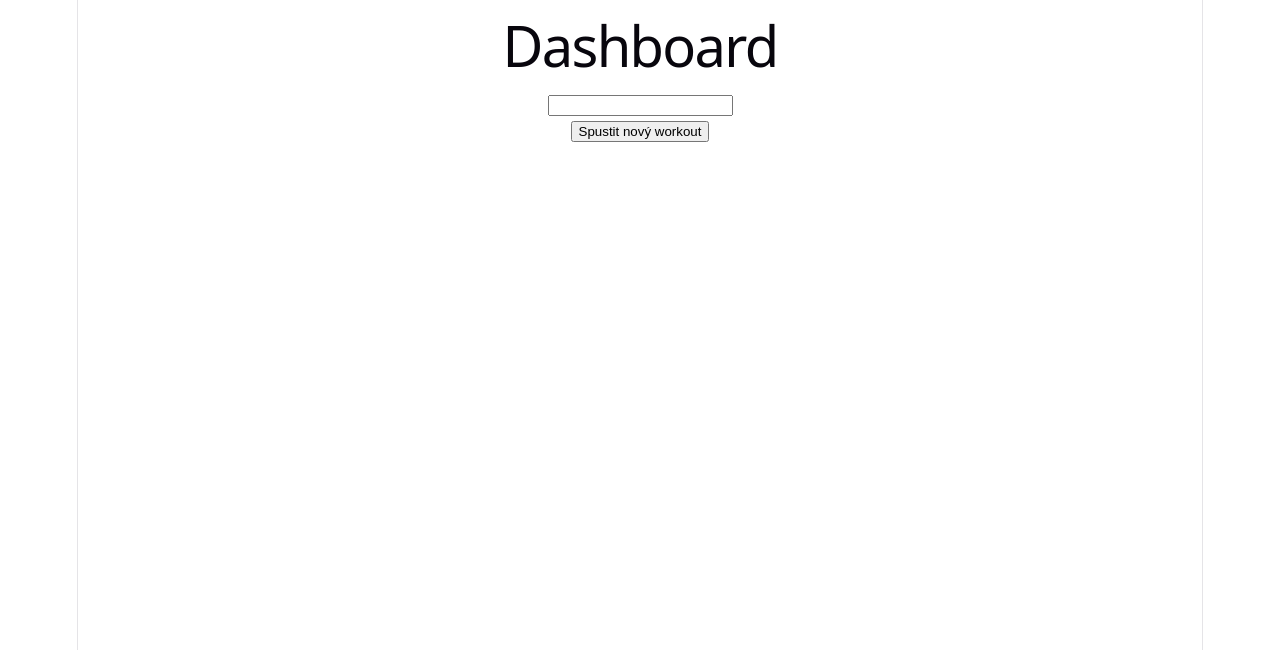
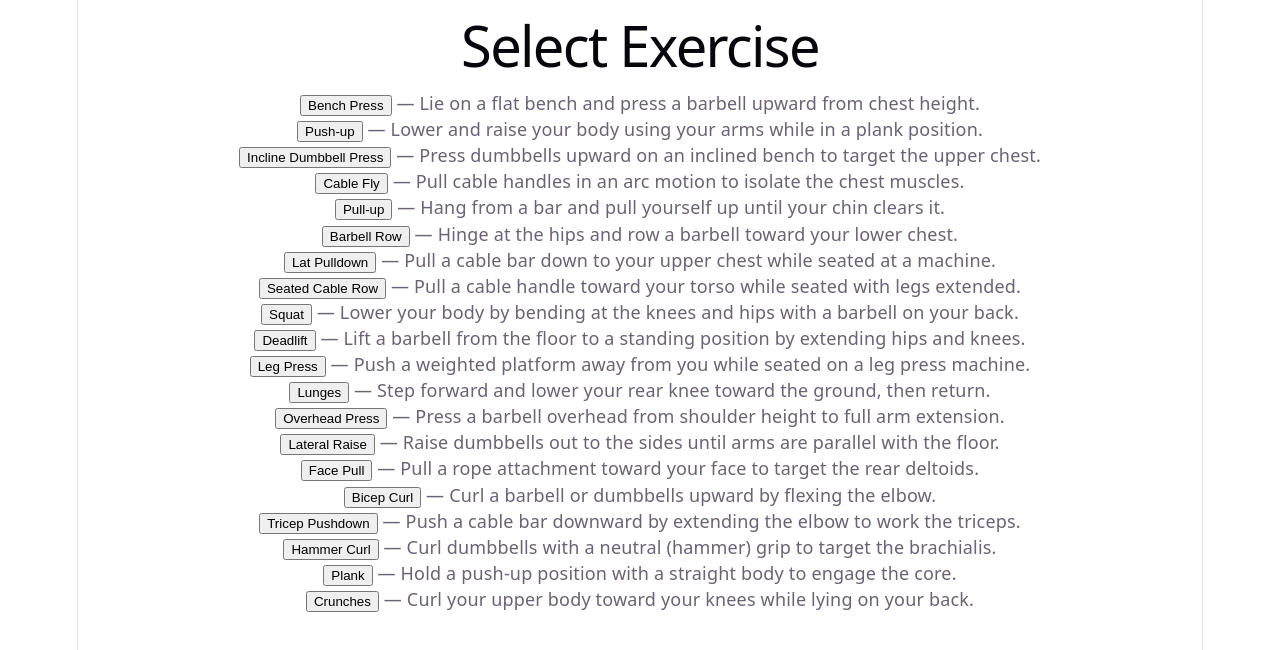
Before and after one commit to JakubHerr/4IT427_herj17_semestralka, a React (Vite) app: page /workout/select-exercise in a window 1280 px wide. Shown: the top 650 px of the page. Built offline with nearby package versions, Linux system fonts and the light colour scheme.

Commit message:
Add exercise selection page, generate basic exercises

```diff
--- a/public/exercises.json
+++ b/public/exercises.json
@@ -0,0 +1,22 @@
+[
+  { "id": "ex-001", "name": "Bench Press", "description": "Lie on a flat bench and press a barbell upward from chest height.", "bodyPart": "Chest", "sets": [] },
+  { "id": "ex-002", "name": "Push-up", "description": "Lower and raise your body using your arms while in a plank position.", "bodyPart": "Chest", "sets": [] },
+  { "id": "ex-003", "name": "Incline Dumbbell Press", "description": "Press dumbbells upward on an inclined bench to target the upper chest.", "bodyPart": "Chest", "sets": [] },
+  { "id": "ex-004", "name": "Cable Fly", "description": "Pull cable handles in an arc motion to isolate the chest muscles.", "bodyPart": "Chest", "sets": [] },
+  { "id": "ex-005", "name": "Pull-up", "description": "Hang from a bar and pull yourself up until your chin clears it.", "bodyPart": "Back", "sets": [] },
+  { "id": "ex-006", "name": "Barbell Row", "description": "Hinge at the hips and row a barbell toward your lower chest.", "bodyPart": "Back", "sets": [] },
+  { "id": "ex-007", "name": "Lat Pulldown", "description": "Pull a cable bar down to your upper chest while seated at a machine.", "bodyPart": "Back", "sets": [] },
+  { "id": "ex-008", "name": "Seated Cable Row", "description": "Pull a cable handle toward your torso while seated with legs extended.", "bodyPart": "Back", "sets": [] },
+  { "id": "ex-009", "name": "Squat", "description": "Lower your body by bending at the knees and hips with a barbell on your back.", "bodyPart": "Legs", "sets": [] },
+  { "id": "ex-010", "name": "Deadlift", "description": "Lift a barbell from the floor to a standing position by extending hips and knees.", "bodyPart": "Legs", "sets": [] },
+  { "id": "ex-011", "name": "Leg Press", "description": "Push a weighted platform away from you while seated on a leg press machine.", "bodyPart": "Legs", "sets": [] },
+  { "id": "ex-012", "name": "Lunges", "description": "Step forward and lower your rear knee toward the ground, then return.", "bodyPart": "Legs", "sets": [] },
+  { "id": "ex-013", "name": "Overhead Press", "description": "Press a barbell overhead from shoulder height to full arm extension.", "bodyPart": "Shoulders", "sets": [] },
+  { "id": "ex-014", "name": "Lateral Raise", "description": "Raise dumbbells out to the sides until arms are parallel with the floor.", "bodyPart": "Shoulders", "sets": [] },
+  { "id": "ex-015", "name": "Face Pull", "description": "Pull a rope attachment toward your face to target the rear deltoids.", "bodyPart": "Shoulders", "sets": [] },
+  { "id": "ex-016", "name": "Bicep Curl", "description": "Curl a barbell or dumbbells upward by flexing the elbow.", "bodyPart": "Arms", "sets": [] },
+  { "id": "ex-017", "name": "Tricep Pushdown", "description": "Push a cable bar downward by extending the elbow to work the triceps.", "bodyPart": "Arms", "sets": [] },
+  { "id": "ex-018", "name": "Hammer Curl", "description": "Curl dumbbells with a neutral (hammer) grip to target the brachialis.", "bodyPart": "Arms", "sets": [] },
+  { "id": "ex-019", "name": "Plank", "description": "Hold a push-up position with a straight body to engage the core.", "bodyPart": "Core", "sets": [] },
+  { "id": "ex-020", "name": "Crunches", "description": "Curl your upper body toward your knees while lying on your back.", "bodyPart": "Core", "sets": [] }
+]
--- a/src/App.tsx
+++ b/src/App.tsx
@@ -1,7 +1,8 @@
-import { Routes, Route, Link, NavLink } from 'react-router-dom';
+import { Routes, Route } from 'react-router-dom';
 import './App.css'
 import {DashboardPage} from "@/pages/DashboardPage.tsx";
 import {WorkoutPage} from "@/pages/WorkoutPage.tsx";
+import {SelectExercisePage} from "@/pages/SelectExercisePage.tsx";
 
 function App() {
   return (
@@ -9,6 +10,7 @@ function App() {
       <Routes>
         <Route path="/" element={<DashboardPage/>} />
         <Route path="/workout" element={<WorkoutPage/>} />
+        <Route path="/workout/select-exercise" element={<SelectExercisePage/>} />
         <Route path="*" element={<DashboardPage/>} />
       </Routes>
     </>
--- a/src/main.tsx
+++ b/src/main.tsx
@@ -4,13 +4,18 @@ import './index.css'
 import App from './App.tsx'
 import {BrowserRouter} from "react-router-dom";
 import {WorkoutProvider} from "@/context/WorkoutContext.tsx";
+import {QueryClient, QueryClientProvider} from "@tanstack/react-query";
+
+const queryClient = new QueryClient();
 
 createRoot(document.getElementById('root')!).render(
   <StrictMode>
-      <BrowserRouter>
-          <WorkoutProvider>
-              <App />
-          </WorkoutProvider>
-      </BrowserRouter>
+      <QueryClientProvider client={queryClient}>
+          <BrowserRouter>
+              <WorkoutProvider>
+                  <App />
+              </WorkoutProvider>
+          </BrowserRouter>
+      </QueryClientProvider>
   </StrictMode>,
 )
--- a/src/pages/SelectExercisePage.tsx
+++ b/src/pages/SelectExercisePage.tsx
@@ -0,0 +1,35 @@
+import {useQuery} from "@tanstack/react-query";
+import {useNavigate} from "react-router-dom";
+import type {Exercise} from "@/types/Exercise.ts";
+import {useWorkout} from "@/hooks/useWorkout.ts";
+
+export function SelectExercisePage() {
+    const navigate = useNavigate();
+    const {addExercise} = useWorkout();
+
+    const {data: exercises, isLoading, isError, error} = useQuery({
+        queryKey: ['exercises'],
+        queryFn: async () => fetch("/exercises.json").then(res => res.json() as Promise<Exercise[]>),
+        staleTime: 60_000,
+    });
+
+    function handleSelect(exercise: Exercise) {
+        addExercise({...exercise, id: crypto.randomUUID()});
+        navigate("/workout");
+    }
+
+    if (isLoading) return <p>Loading exercises...</p>;
+    if (isError) return <p>Error: {(error as Error).message}</p>;
+
+    return (
+        <>
+            <h1>Select Exercise</h1>
+            {exercises!.map(ex => (
+                <div key={ex.id}>
+                    <button onClick={() => handleSelect(ex)}>{ex.name}</button>
+                    <span> — {ex.description}</span>
+                </div>
+            ))}
+        </>
+    );
+}
--- a/src/pages/WorkoutPage.tsx
+++ b/src/pages/WorkoutPage.tsx
@@ -1,21 +1,16 @@
 import {ExerciseCard} from "@/components/ExerciseCard.tsx";
 import {useWorkout} from "@/hooks/useWorkout.ts";
+import {useNavigate} from "react-router-dom";
 
 export function WorkoutPage() {
-    const { workout, addExercise, saveWorkout, resetWorkout } = useWorkout();
+    const { workout, saveWorkout, resetWorkout } = useWorkout();
+    const navigate = useNavigate();
 
     return (
         <>
             <h1>Workout</h1>
             <div>
-                <button onClick={() => addExercise({
-                        id: crypto.randomUUID(),
-                        name: "test2",
-                        description: "test2",
-                        sets: []
-                    }
-                )}>Přidat cvik
-                </button>
+                <button onClick={() => navigate("/workout/select-exercise")}>Přidat cvik</button>
             </div>
 
             <div>
--- a/src/types/Exercise.ts
+++ b/src/types/Exercise.ts
@@ -4,5 +4,6 @@ export interface Exercise {
     id: string;
     name: string;
     description: string;
+    bodyPart: string;
     sets: ExerciseSet[];
 }
```
